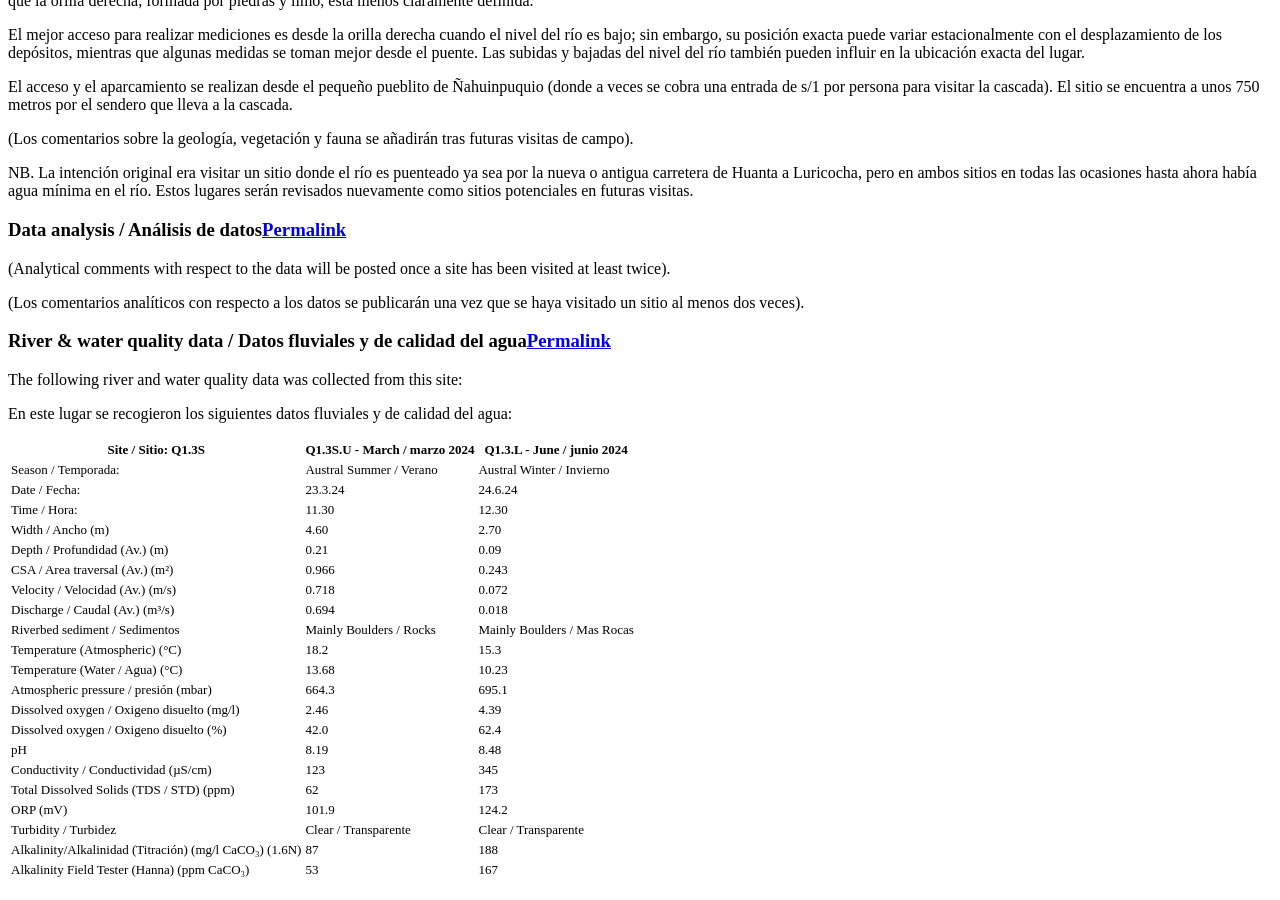
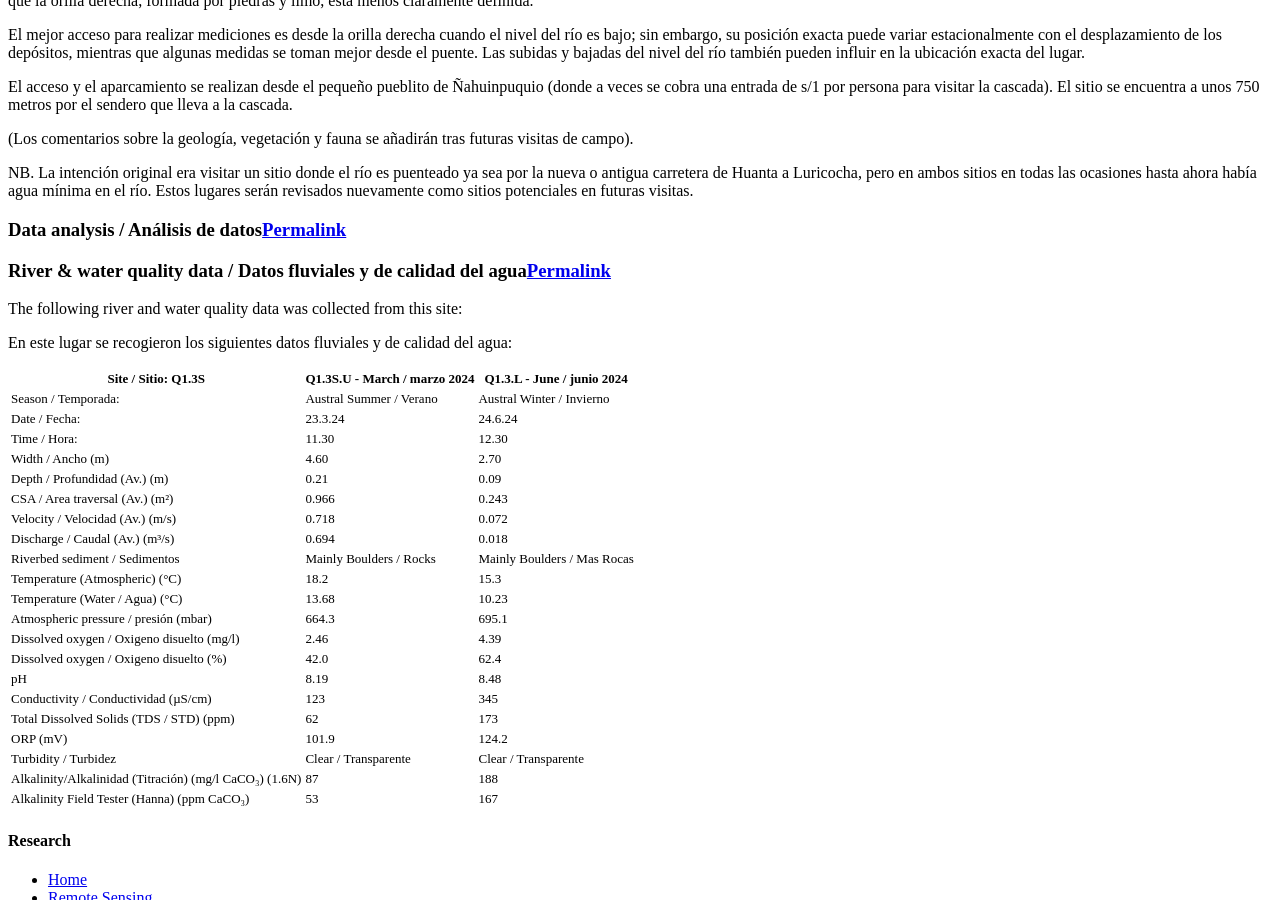
Before and after one commit to HVLepage/cavep-unah, a Jekyll site: the page built from _docs/site-network/Q1_2S.md, in a window 1280 px wide and 900 px high, scrolled down 2342 px. Built offline with Jekyll 4.4.1, drawn with Linux system fonts in a browser that asks for light colours; comment, search, counter and statistics services are not loaded.

Commit message:
Update Q1_2S.md

```diff
--- a/_docs/site-network/Q1_2S.md
+++ b/_docs/site-network/Q1_2S.md
@@ -61,9 +61,9 @@ NB. La intención original era visitar un sitio donde el río es puenteado ya se
 
 ### Data analysis / Análisis de datos
 
-(Analytical comments with respect to the data will be posted once a site has been visited at least twice).
 
-(Los comentarios analíticos con respecto a los datos se publicarán una vez que se haya visitado un sitio al menos dos veces).
+
+
 
 
 ### River & water quality data / Datos fluviales y de calidad del agua
```
